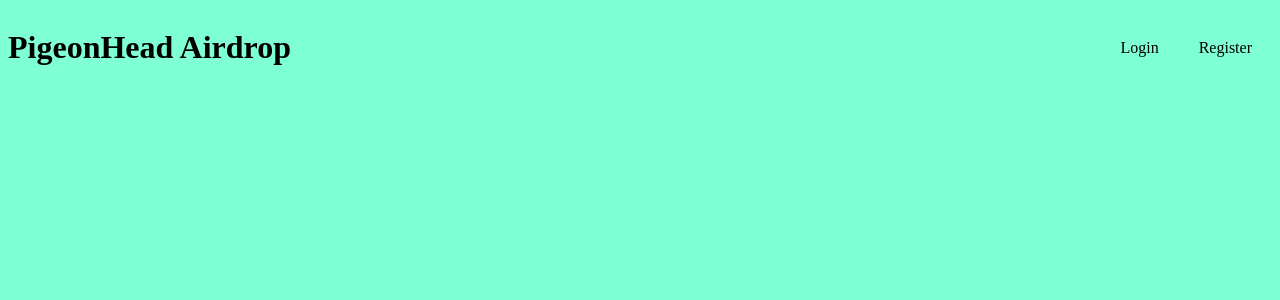
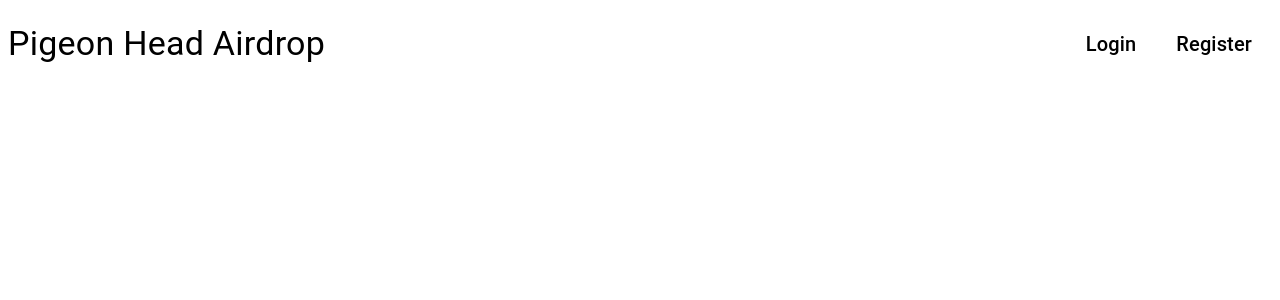
Before and after one commit to TheWisePigeon/PigeonHeadAirdrop, a React (Vite) app: page / in a window 1280 px wide. Shown: the top 300 px of the page. Built offline with nearby package versions, Linux system fonts and the light colour scheme.

Commit message:
setting up custom styles

```diff
--- a/src/App.jsx
+++ /dev/null
@@ -1,25 +0,0 @@
-import react from "react"
-
-
-function App() {
-
-  return (
-    <div >
-      <header className=" header" >
-        <div>
-          <h1>
-            PigeonHead Airdrop
-          </h1>
-        </div>
-
-        <div className=" action-div">
-          <a>Login</a><br />
-          <a>Register</a>
-        </div>
-
-      </header>
-    </div>
-  )
-}
-
-export default App
--- /dev/null
+++ b/src/components/App.jsx
@@ -0,0 +1,33 @@
+import react from "react"
+import { Link, Typography, withStyles } from '@mui/material'
+
+function App() {
+
+  return (
+    <div >
+      <header className=" header" >
+        <div>
+          <Typography variant="h4"  >
+            Pigeon Head Airdrop
+          </Typography>
+        </div>
+
+        <div className=" action-div">
+          <Link underline="none" href="#" >
+            <Typography variant="h6"  >
+              Login
+            </Typography>
+          </Link><br />
+          <Link underline="none" href="#"  >
+            <Typography variant="h6">
+              Register
+            </Typography>
+          </Link>
+        </div>
+
+      </header>
+    </div>
+  )
+}
+
+export default App
--- a/src/main.jsx
+++ b/src/main.jsx
@@ -1,6 +1,6 @@
 import React from 'react'
 import ReactDOM from 'react-dom'
-import App from './App'
+import App from './components/App'
 import './styles.css'
 
 ReactDOM.render(
--- a/src/styles.css
+++ b/src/styles.css
@@ -1,6 +1,8 @@
 .header{
     display: flex;
     justify-content: space-between;
+    border: 5px;
+    align-items: center;
 }
 
 .action-div{
@@ -14,7 +16,3 @@
     color: black;
 
 }
-
-body{
-    background-color: aquamarine;
-}
```
Also changed, not shown: src/components/customStyles.js (added).
